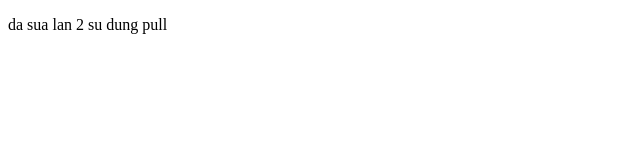
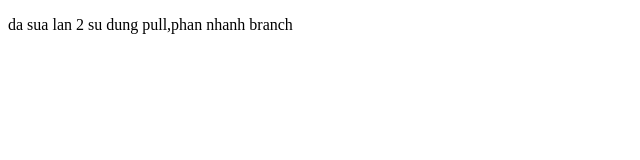
Before and after one commit to phucthai1234/bai1, a plain HTML site: page index.html in a window 1280 px wide. Shown: the whole page, without its empty margins (0-640 px from the left). Drawn offline with Linux system fonts and the light colour scheme.

Commit message:
chuyen branch

```diff
--- a/index.html
+++ b/index.html
@@ -4,6 +4,6 @@
     <title></title>
 </head>
 <body>
-<p>da sua lan 2 su dung pull</p>
+<p>da sua lan 2 su dung pull,phan nhanh branch</p>
 </body>
 </html>
```
